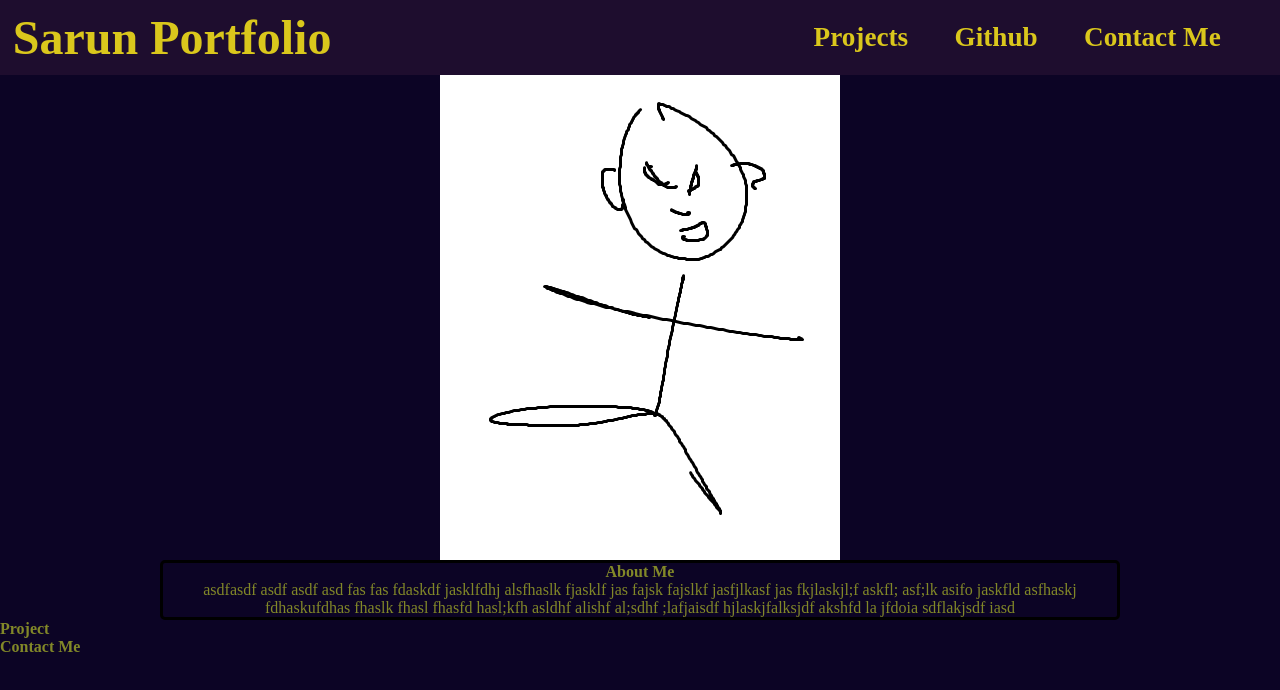
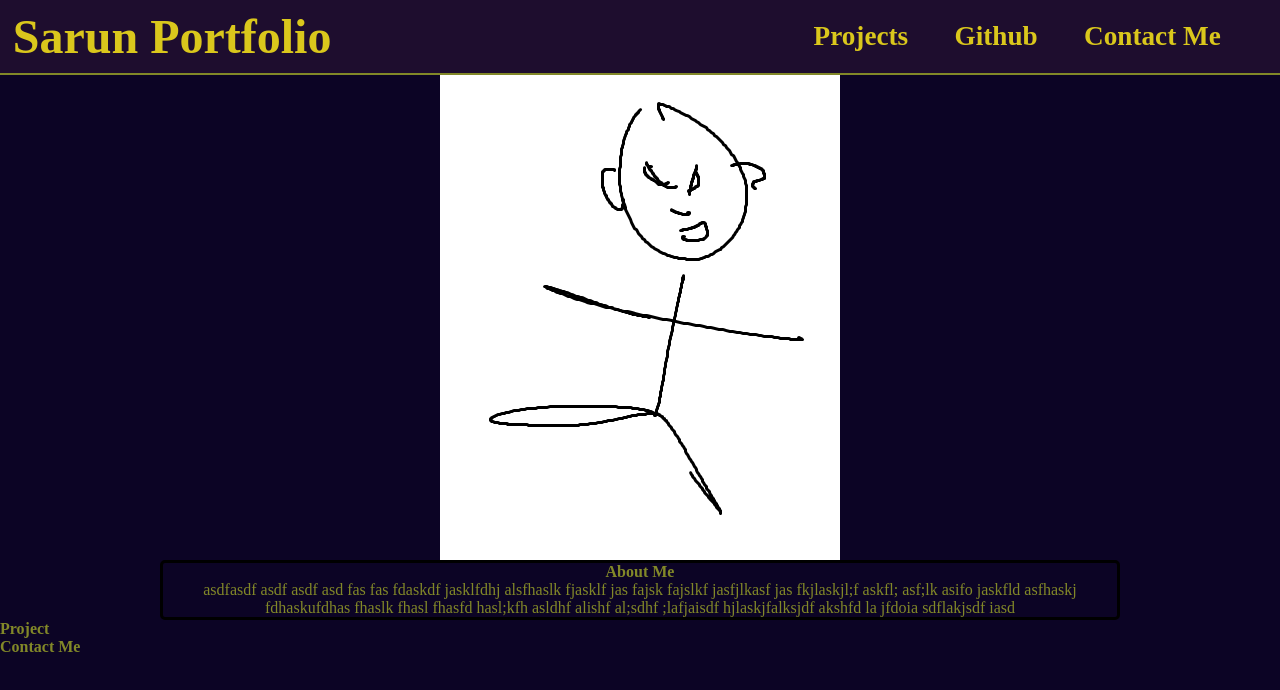
Before and after one commit to sareacct91/Portfolio, a plain HTML site: page index.html in a window 1280 px wide. Drawn offline with Linux system fonts and the light colour scheme.

Commit message:
added bottom border

```diff
--- a/Assets/CSS/style.css
+++ b/Assets/CSS/style.css
@@ -30,7 +30,9 @@ header {
   justify-content: space-between;
   align-items: center;
   background-color: rgb(30, 13, 46);
+  border-bottom: 2px solid;
 }
+
 
 /* Title Styling */
 header h1 {
```
